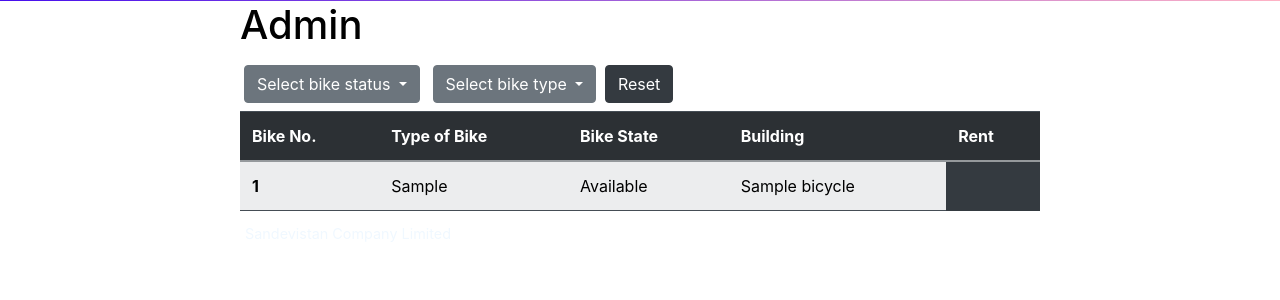
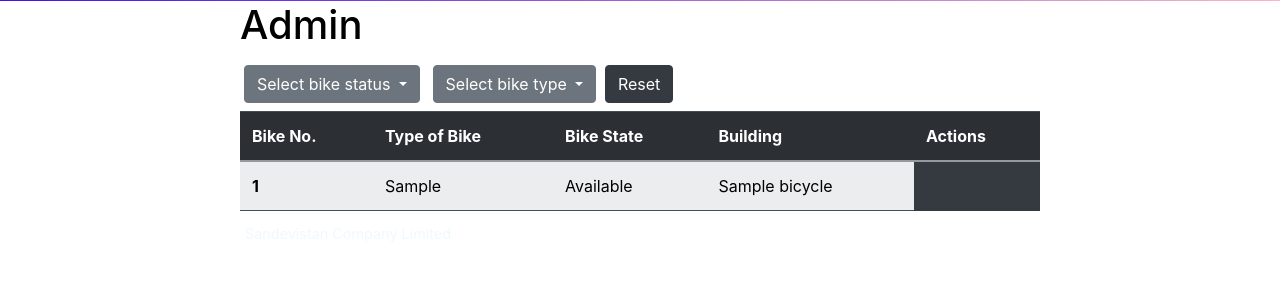
Before and after one commit to karank85/bike-rental-system, a Flask app: page /admin/ in a window 1280 px wide. Shown: the part 73-373 px from the top of the page. Run offline with Flask 2, Linux system fonts and the light colour scheme; tables that the repository leaves empty hold one stand-in row (values such as "Sample post"); some libraries are stand-ins or nearby versions.

Commit message:
Fix approval/return buttons for admin not showing up

```diff
--- a/templates/admin.html
+++ b/templates/admin.html
@@ -46,7 +46,7 @@
       <th scope="col">Type of Bike</th>
       <th scope="col">Bike State</th>
       <th scope="col">Building</th>
-      <th scope="col">Rent</th>
+      <th scope="col">Actions</th>
     </tr>
   </thead>
   {% if bicycles %}
@@ -58,11 +58,10 @@
               <td>{{ bicycle['bike_state'] }}</td>
               <td>{{ bicycle['building_name'] }}</td>
               {% if bicycle['bike_state'] == 'Awaiting Approval' %}
-                      <a href="{{ url_for('approve_bike_rent',id=bicycle['bike_id'])}}"> <i class="bi bi-check-circle"></i> </a>
+                      <td><a href="{{ url_for('approve_bike_rent',id=bicycle['bike_id'])}}"> <i class="bi bi-check-circle"></i> </a></td>
                     {% elif bicycle['bike_state'] == 'Awaiting Return Approval' %}
-                      <a href="{{ url_for('approve_bike_return',id=bicycle['bike_id'])}}"><i class="bi bi-bicycle"></i></a>
+                      <td><a href="{{ url_for('approve_bike_return',id=bicycle['bike_id'])}}"><i class="bi bi-bicycle"></i></a></td>
                     {% endif %}
-
             </tr>
           </tbody>
       {% endfor %}
```
